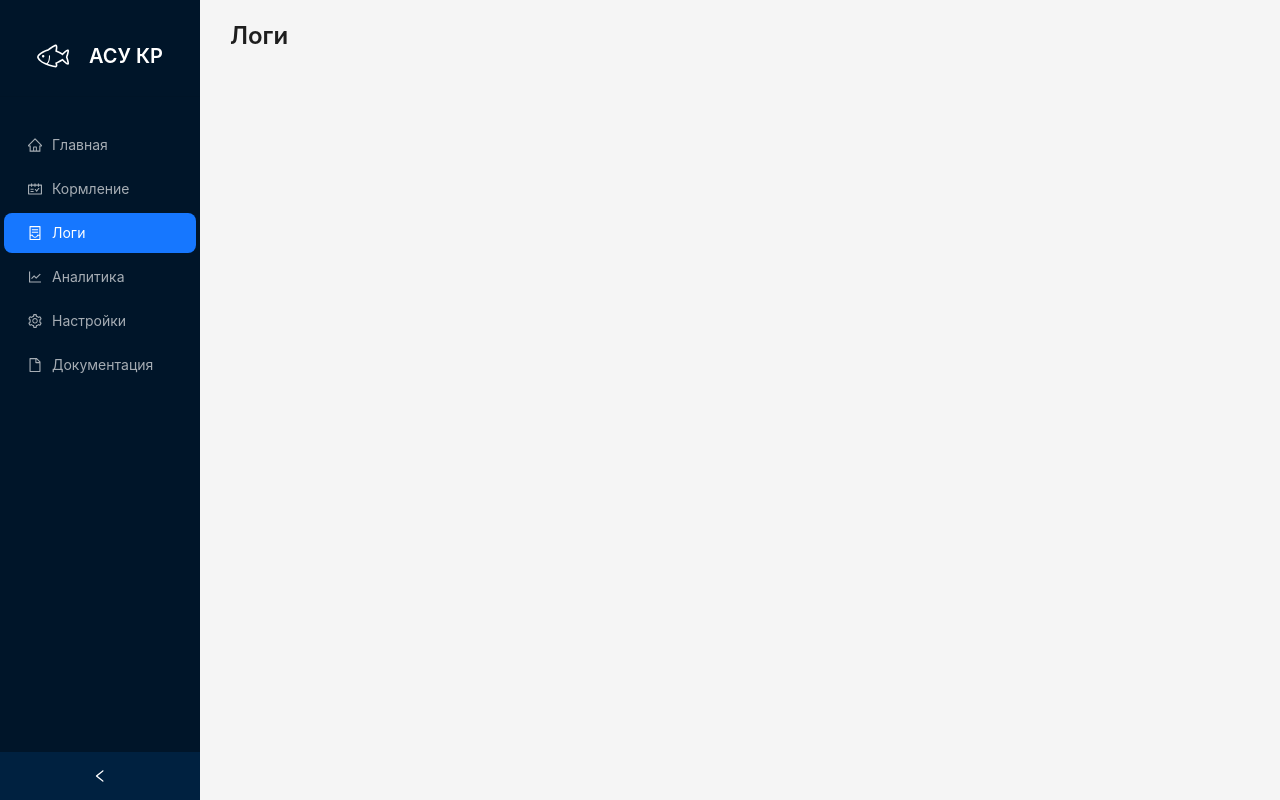
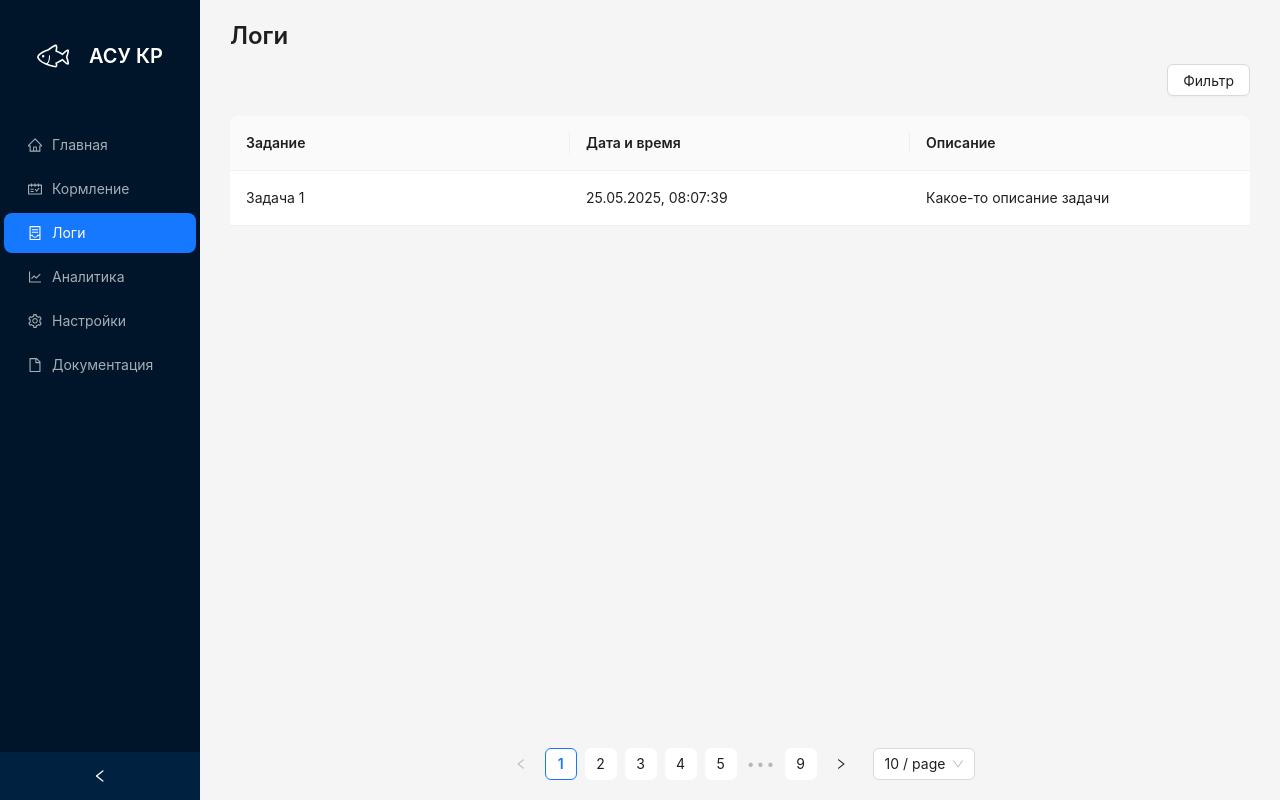
Before and after one commit to Keberson/iiot-feed-fish, a React (Vite) app in the folder src/frontend/: page /dashboard/logs in a window 1280 px wide. Built offline with nearby package versions, Linux system fonts and the light colour scheme.

Commit message:
[issue-18] Добавил наполнение странице логов

```diff
--- a/src/frontend/src/routes/Logs/Logs.tsx
+++ b/src/frontend/src/routes/Logs/Logs.tsx
@@ -1,9 +1,32 @@
+import { useRef } from "react";
 import { Typography } from "antd";
+
+import DynamicTable from "#common/DynamicTable/DynamicTable";
+
+import type { ILogTableItem } from "#types/log.types";
+
+import { columns, filterSchema, mockData } from "./props";
 
 const { Title } = Typography;
 
 const Logs = () => {
-    return <Title level={3}>Логи</Title>;
+    const titleRef = useRef<HTMLElement>(null);
+
+    return (
+        <>
+            <Title ref={titleRef} level={3}>
+                Логи
+            </Title>
+            <DynamicTable<ILogTableItem>
+                filter={filterSchema}
+                pagination
+                topRef={titleRef}
+                columns={columns}
+                data={mockData}
+                rowKey="id"
+            />
+        </>
+    );
 };
 
 export default Logs;
--- /dev/null
+++ b/src/frontend/src/routes/Logs/props.tsx
@@ -0,0 +1,48 @@
+import type { DynamicTableColumnType } from "#common/DynamicTable/types";
+import type { IFormRenderItem } from "#common/FormRender/interface";
+
+import type { ILogTableItem } from "#types/log.types";
+
+export const columns: DynamicTableColumnType<ILogTableItem>[] = [
+    {
+        title: "Задание",
+        dataIndex: "task",
+        key: "task",
+    },
+    {
+        title: "Дата и время",
+        dataIndex: "dateTime",
+        key: "dateTime",
+        render: (value: string) => new Date(value).toLocaleString("ru-RU"),
+    },
+    {
+        title: "Описание",
+        dataIndex: "description",
+        key: "description",
+    },
+];
+
+export const filterSchema: IFormRenderItem[] = [
+    {
+        type: "input",
+        name: "input",
+        label: "Фильтр №1",
+        initValue: "бла бла бла",
+    },
+    {
+        type: "select",
+        name: "select",
+        label: "Фильтр №2",
+        options: [{ value: "1", label: "Бассейн 1" }],
+        initValue: "1",
+    },
+];
+
+export const mockData: ILogTableItem[] = [
+    {
+        id: "L1",
+        task: "Задача 1",
+        dateTime: "2025-05-25T08:07:39.136Z",
+        description: "Какое-то описание задачи",
+    },
+];
--- /dev/null
+++ b/src/frontend/src/types/log.types.ts
@@ -0,0 +1,6 @@
+export interface ILogTableItem {
+    id: string;
+    task: string;
+    dateTime: string;
+    description: string;
+}
```
